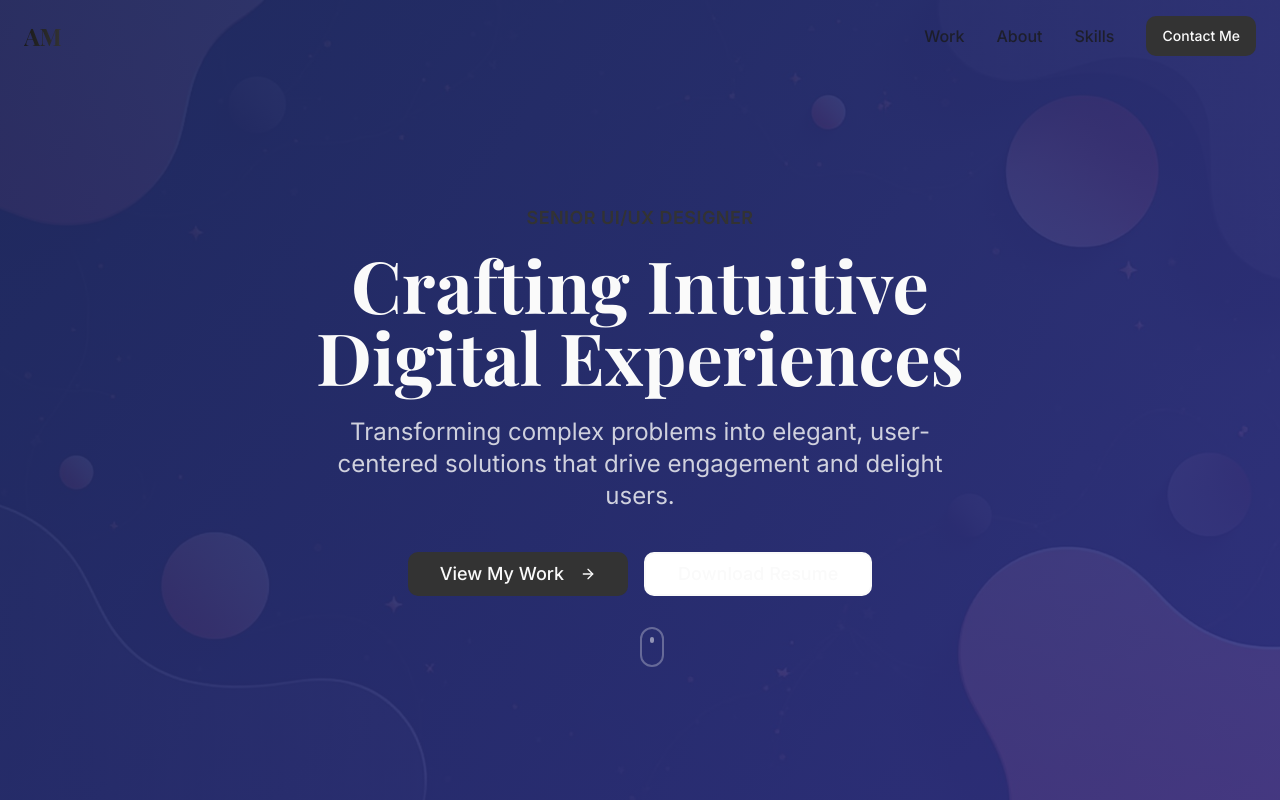
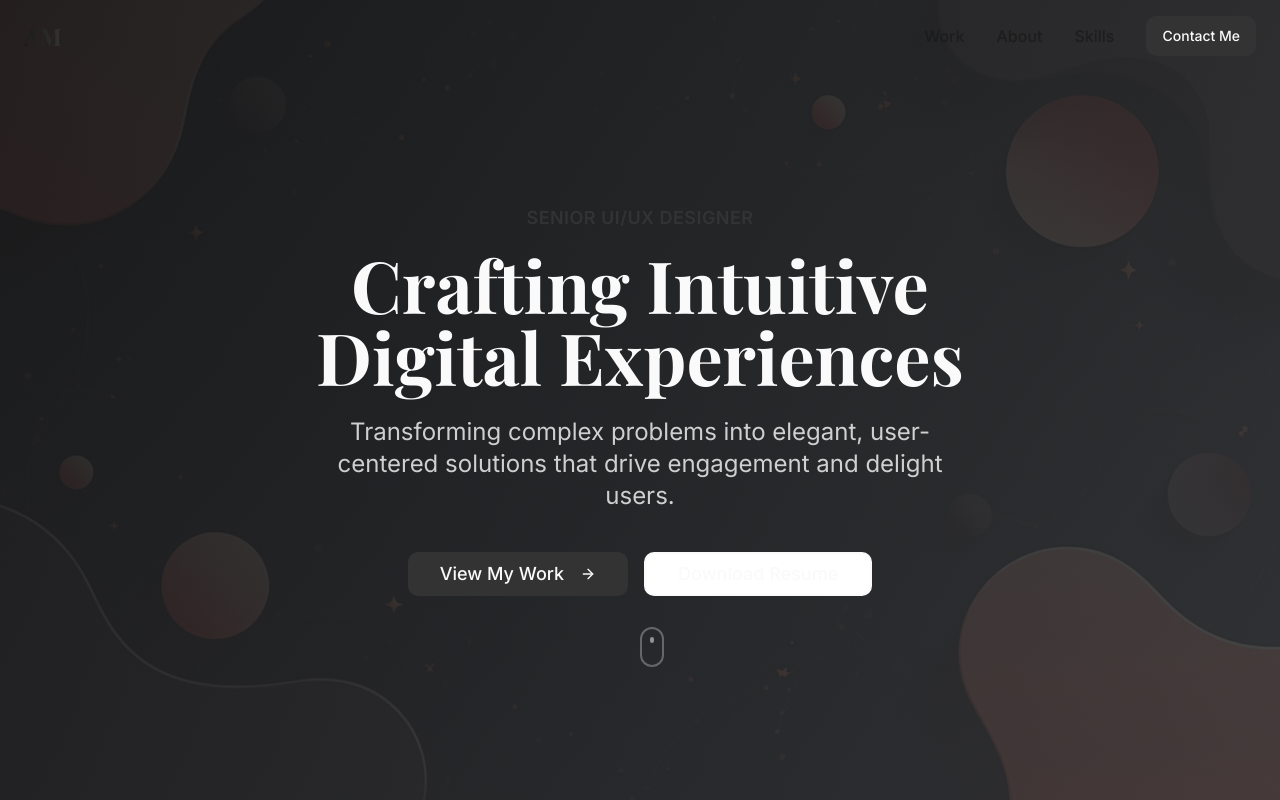
Before and after one commit to arjohn405/arjohncapucion, a React (Vite) app: page / in a window 1280 px wide. Shown: the top 800 px of the page. Built offline with nearby package versions, Linux system fonts and the light colour scheme; the HTML template or start-up script is replaced by a standard one.

Commit message:
Refactor: Update hero page colors

```diff
--- a/src/components/Hero.tsx
+++ b/src/components/Hero.tsx
@@ -15,7 +15,7 @@ export const Hero = () => {
       id="hero"
       className="relative min-h-screen flex items-center justify-center overflow-hidden"
       style={{
-        backgroundImage: `linear-gradient(135deg, hsl(230 50% 25% / 0.95), hsl(240 45% 35% / 0.9)), url(${heroImage})`,
+        backgroundImage: `linear-gradient(135deg, hsl(0 0% 10% / 0.95), hsl(0 0% 20% / 0.9)), url(${heroImage})`,
         backgroundSize: "cover",
         backgroundPosition: "center",
       }}
```
